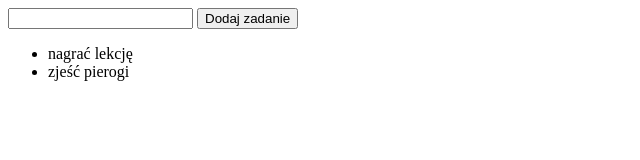
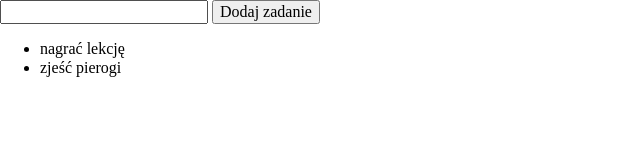
Before and after one commit to DorotaKul/toDoList, a plain HTML site: page index.html in a window 1280 px wide. Shown: the whole page, without its empty margins (0-640 px from the left). Drawn offline with nearby package versions, Linux system fonts and the light colour scheme.

Commit message:
added normalize css

```diff
--- a/index.html
+++ b/index.html
@@ -4,6 +4,7 @@
     <meta charset="UTF-8">
     <meta name="viewport" content="width=device-width, initial-scale=1.0">
     <title>Lista zadań</title>
+    <link rel="stylesheet" href="https://cdnjs.cloudflare.com/ajax/libs/normalize/8.0.1/normalize.css" integrity="sha512-oHDEc8Xed4hiW6CxD7qjbnI+B07vDdX7hEPTvn9pSZO1bcRqHp8mj9pyr+8RVC2GmtEfI2Bi9Ke9Ass0as+zpg==" crossorigin="anonymous" referrerpolicy="no-referrer" />
     <link href="css/style.css" rel="stylesheet">
     <script defer src="js/script.js"></script>
 </head>
```
